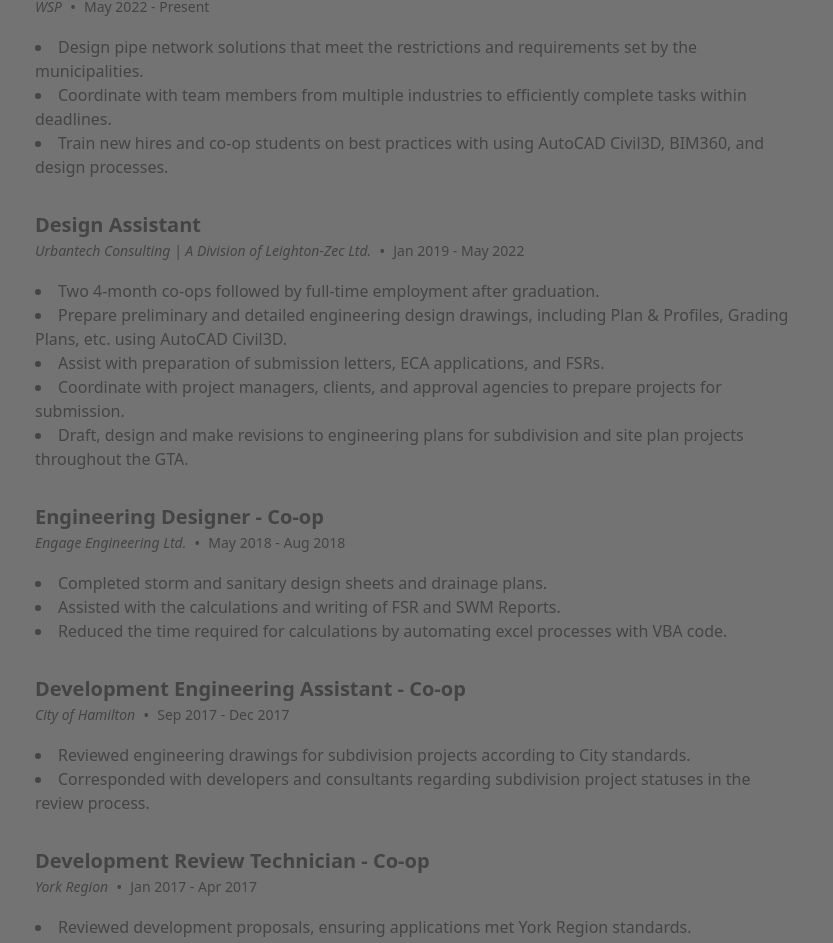
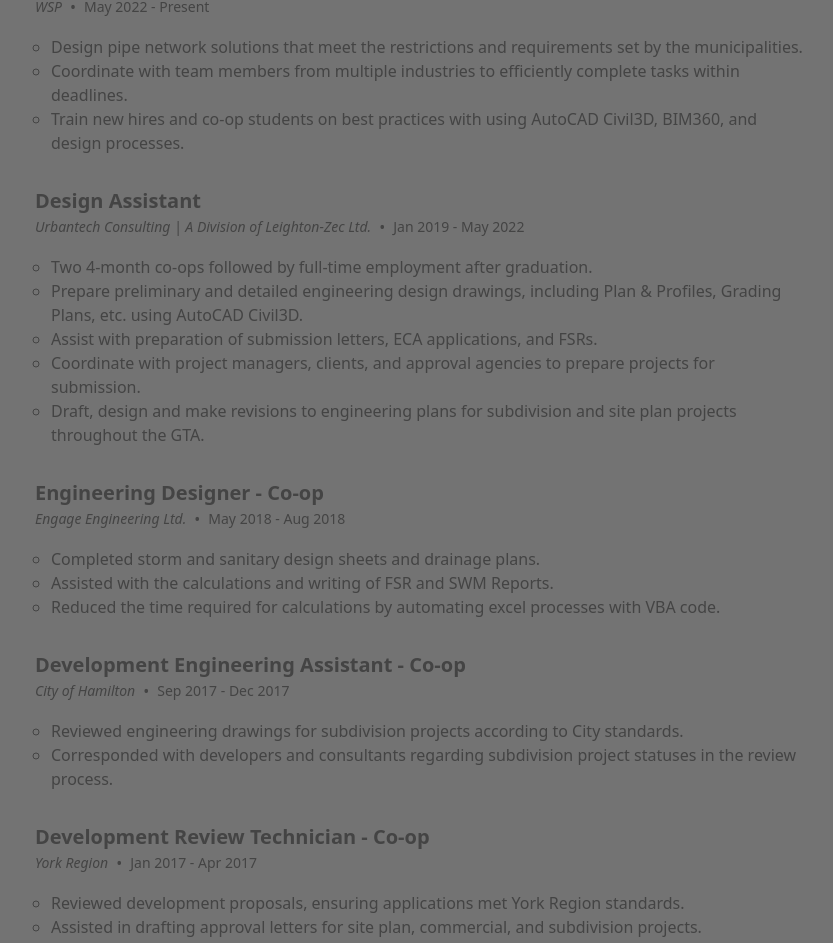
Before and after one commit to debbie-fan/debbie-fan-portfolio, a Next.js app: page / in a window 1280 px wide. Shown: the part 1995-2938 px from the top of the page, without its empty margins (349-1182 px from the left). Built offline with nearby package versions, Linux system fonts and the light colour scheme.

Commit message:
Revise bullet points in Resume section

```diff
--- a/src/data/data.tsx
+++ b/src/data/data.tsx
@@ -297,11 +297,11 @@
     location: 'WSP',
     title: 'Designer, EIT',
     content: (
-      <p>
+      <ul>
         <li>Design pipe network solutions that meet the restrictions and requirements set by the municipalities.</li>
         <li>Coordinate with team members from multiple industries to efficiently complete tasks within deadlines.</li>
         <li>Train new hires and co-op students on best practices with using AutoCAD Civil3D, BIM360, and design processes.</li>
-      </p>
+      </ul>
     ),
   },
   {
@@ -309,13 +309,13 @@
     location: 'Urbantech Consulting | A Division of Leighton-Zec Ltd.',
     title: 'Design Assistant',
     content: (
-      <p>
+      <ul>
         <li>Two 4-month co-ops followed by full-time employment after graduation.</li>
         <li>Prepare preliminary and detailed engineering design drawings, including Plan & Profiles, Grading Plans, etc. using AutoCAD Civil3D.</li>
         <li>Assist with preparation of submission letters, ECA applications, and FSRs.</li>
         <li>Coordinate with project managers, clients, and approval agencies to prepare projects for submission.</li>
         <li>Draft, design and make revisions to engineering plans for subdivision and site plan projects throughout the GTA.</li>
-      </p>
+      </ul>
     ),
   },
   {
@@ -323,11 +323,11 @@
     location: 'Engage Engineering Ltd.',
     title: 'Engineering Designer - Co-op',
     content: (
-      <p>
+      <ul>
         <li>Completed storm and sanitary design sheets and drainage plans.</li>
         <li>Assisted with the calculations and writing of FSR and SWM Reports.</li>
         <li>Reduced the time required for calculations by automating excel processes with VBA code.</li>
-      </p>
+      </ul>
     ),
   },
   {
@@ -335,10 +335,10 @@
     location: 'City of Hamilton',
     title: 'Development Engineering Assistant - Co-op',
     content: (
-      <p>
+      <ul>
         <li>Reviewed engineering drawings for subdivision projects according  to City standards.</li>
         <li>Corresponded with developers and consultants regarding subdivision project statuses in the review process.</li>
-      </p>
+      </ul>
     ),
   },
   {
@@ -346,10 +346,10 @@
     location: 'York Region',
     title: 'Development Review Technician - Co-op',
     content: (
-      <p>
+      <ul>
         <li>Reviewed development proposals, ensuring applications met York Region standards.</li>
         <li>Assisted in drafting approval letters for site plan, commercial, and subdivision projects.</li>
-      </p>
+      </ul>
     ),
   },
 ];
--- a/src/globalStyles.scss
+++ b/src/globalStyles.scss
@@ -49,3 +49,8 @@
 th {
   font-weight: 600;
 }
+
+ul li {
+  margin-left: 1em;
+  list-style-type: circle;
+}
```
